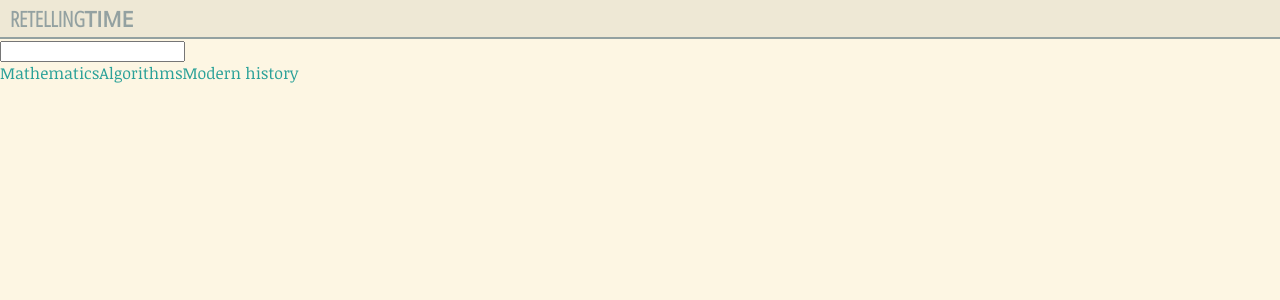
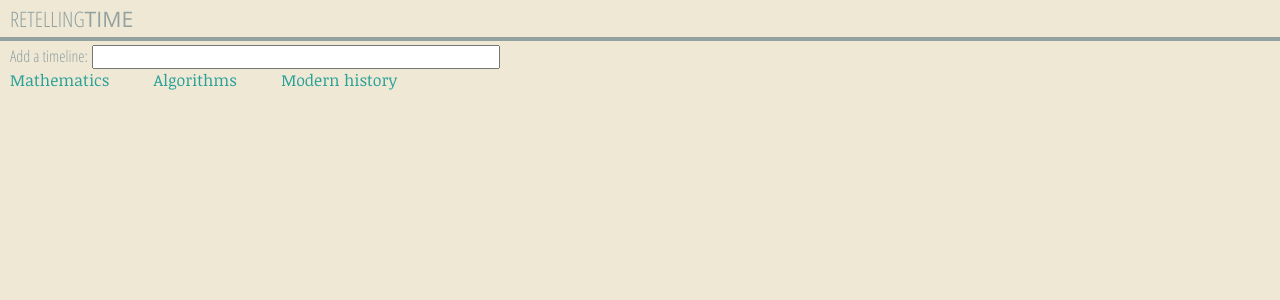
Before and after one commit to hrichardlee/retellingtime, a Django app: page /viewer/ in a window 1280 px wide. Shown: the top 300 px of the page. Run offline with Django 3.2, Linux system fonts and the light colour scheme; data comes from the database, SQL or seed files in the repository; parts of the project's set-up code (start-up, migrations or seed data) failed here and were passed over; some libraries are stand-ins or nearby versions.

Commit message:
Few more tweaks, mostly for the timeline-adder, made spaces nonbreaking for options

```diff
--- a/timelineviewer/sass/viewer.scss
+++ b/timelineviewer/sass/viewer.scss
@@ -23,12 +23,13 @@ $green:     #859900;
 $bodyFont: 'Noticia Text', serif;
 $chromeFont: 'Open Sans', sans-serif;
 $headerFont: 'Open Sans Condensed', sans-serif;
+$headerFontSize: 12pt;
 
 body {
 	margin: 0;
 	padding: 0;
 
-	background-color: $white;
+	background-color: $whitedark;
 	color: $fgdark;
 	font-family: $bodyFont;
 }
@@ -45,7 +46,6 @@ a, a:visited { color: $cyan; }
 .hidden { display: none; }
 
 #header {
-	background-color: $whitedark;
 	width: 100%;
 	border-bottom: 2px solid $fglight;
 
@@ -58,6 +58,7 @@ a, a:visited { color: $cyan; }
 		font-size: 16pt;
 		font-family: $chromeFont;
 		color: $fglight;
+		font-weight: 400;
 
 		#retelling {
 			font-family: $headerFont;
@@ -73,22 +74,27 @@ h2 {
 
 	background-color: $whitedark;
 	color: $fglight;
-	font-size: 12pt;
+	font-size: $headerFontSize;
 	font-family: $headerFont;
+	font-weight: 400;
 }
 
 .event-text {
 	width: 180px;
 	margin-left: 6px;
 	padding-right: 2px;
-	padding-top: 4px;
+	padding-top: 2px;
+	padding-bottom: 2px;
 
 	background-color: $whiteTransp;
 	font-size: 13px;
 	line-height: 125%;
 }
 
-#timelines svg {
+#timelines {
+	background-color: $white;
+
+	svg {
 		font-size: 10px;
 
 		.background {
@@ -117,16 +123,35 @@ h2 {
 			shape-rendering: crispEdges;
 		}
 	}
-
-#timeline-adder #options .option,
-#timeline-adder #options #customoption {
-	float: left;
 }
 
-#timeline-adder #options .option .tags {
+
+#timeline-adder {
+	@extend .horiz-padding;
+	border-top: 2px solid $fglight;
+	padding-top: 4px;
+
+	#query-instructions {
+		font-size: $headerFontSize;
+		font-family: $headerFont;
+		color: $fglight;
+	}
+
+	#query {
+		font-family: $bodyFont;
+		width: 400px;
+	}
+
+	#options {
+		.option {
+			margin-right: 2.5em;
+
+			.tags {
 				display: none;
 			}
-
+		}
+	}
+}
 
 
 #invisible-renderer {
--- a/timelineviewer/static/timelineviewer/css/viewer.css
+++ b/timelineviewer/static/timelineviewer/css/viewer.css
@@ -2,7 +2,7 @@
 body {
   margin: 0;
   padding: 0;
-  background-color: #fdf6e3;
+  background-color: #eee8d5;
   color: #586e75;
   font-family: "Noticia Text", serif; }
 
@@ -15,7 +15,7 @@ a:hover {
 a, a:visited {
   color: #2aa198; }
 
-.horiz-padding, #header h1, h2 {
+.horiz-padding, #header h1, h2, #timeline-adder {
   padding-left: 10px;
   padding-right: 10px; }
 
@@ -23,7 +23,6 @@ a, a:visited {
   display: none; }
 
 #header {
-  background-color: #eee8d5;
   width: 100%;
   border-bottom: 2px solid #93a1a1; }
   #header h1 {
@@ -32,7 +31,8 @@ a, a:visited {
     margin: 0;
     font-size: 16pt;
     font-family: "Open Sans", sans-serif;
-    color: #93a1a1; }
+    color: #93a1a1;
+    font-weight: 400; }
     #header h1 #retelling {
       font-family: "Open Sans Condensed", sans-serif; }
 
@@ -43,17 +43,21 @@ h2 {
   background-color: #eee8d5;
   color: #93a1a1;
   font-size: 12pt;
-  font-family: "Open Sans Condensed", sans-serif; }
+  font-family: "Open Sans Condensed", sans-serif;
+  font-weight: 400; }
 
 .event-text {
   width: 180px;
   margin-left: 6px;
   padding-right: 2px;
-  padding-top: 4px;
+  padding-top: 2px;
+  padding-bottom: 2px;
   background-color: rgba(253, 246, 227, 0.9);
   font-size: 13px;
   line-height: 125%; }
 
+#timelines {
+  background-color: #fdf6e3; }
   #timelines svg {
     font-size: 10px; }
     #timelines svg .background {
@@ -72,10 +76,18 @@ h2 {
       fill-opacity: .125;
       shape-rendering: crispEdges; }
 
-#timeline-adder #options .option,
-#timeline-adder #options #customoption {
-  float: left; }
-
+#timeline-adder {
+  border-top: 2px solid #93a1a1;
+  padding-top: 4px; }
+  #timeline-adder #query-instructions {
+    font-size: 12pt;
+    font-family: "Open Sans Condensed", sans-serif;
+    color: #93a1a1; }
+  #timeline-adder #query {
+    font-family: "Noticia Text", serif;
+    width: 400px; }
+  #timeline-adder #options .option {
+    margin-right: 2.5em; }
     #timeline-adder #options .option .tags {
       display: none; }
 
--- a/timelineviewer/static/timelineviewer/js/viewer.js
+++ b/timelineviewer/static/timelineviewer/js/viewer.js
@@ -101,7 +101,7 @@ requirejs(['jquery', 'underscore', 'd3', 'viewer/tlevents', 'viewer/tl'], functi
 			if (currLowerQuery.length == 0 || exactMatch) {
 				$('#options #customoption').addClass('hidden')
 			} else {
-				$('#options #customoption #query-text').text(currOrigQuery);
+				$('#options #customoption #query-text').text(currOrigQuery.replace(/ /g, '&nbsp;'));
 				$('#options #customoption').removeClass('hidden')
 			}
 
--- a/timelineviewer/templates/timelineviewer/index.html
+++ b/timelineviewer/templates/timelineviewer/index.html
@@ -11,20 +11,21 @@
 	<div id="timelines"></div>
 
 	<div id="timeline-adder">
+		<div>
+		<span id="query-instructions">Add a timeline:</span>
 		<input id="query" type="text" />
+		</div>
 
 		<div id="options">
 			{% for t in timelines %}
-			<div class="option">
-				<a href="#" id="t-{{ t.id }}">{{ t.short_title }}</a>
+			<span class="option">
+				<a href="#" id="t-{{ t.id }}">{{ t.short_title.split|join:"&nbsp;" }}</a>
 				<span class="tags">{{ "todo: tags" }}</span>
-			</div>
+			</span>
 			{% endfor %}
-			<div id="customoption" class="hidden">
-				<a href="#">
-				(Parse the Wikipedia page titled: <span id="query-text"></span>)
-				</a>
-			</div>
+			<span id="customoption" class="hidden">
+				<a href="#">(Parse&nbsp;the&nbsp;Wikipedia&nbsp;page&nbsp;titled:&nbsp;<span id="query-text"></span>)</a>
+			</span>
 		</div>
 	</div>
 
```
Lines whose indentation alone changed are shown as unchanged.
